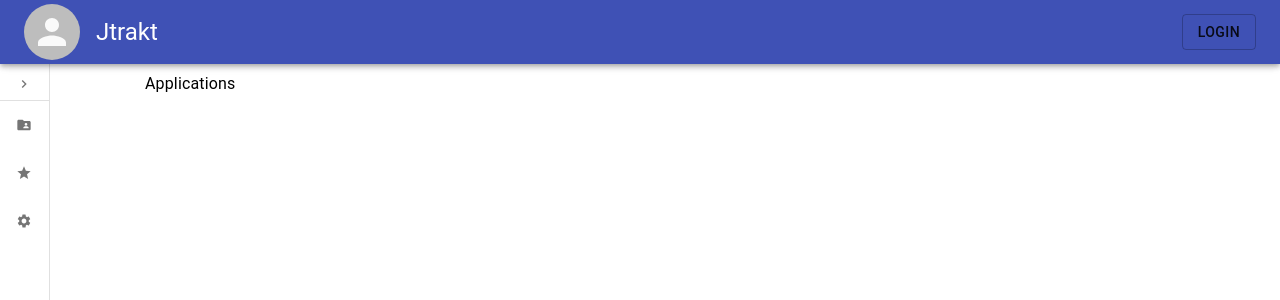
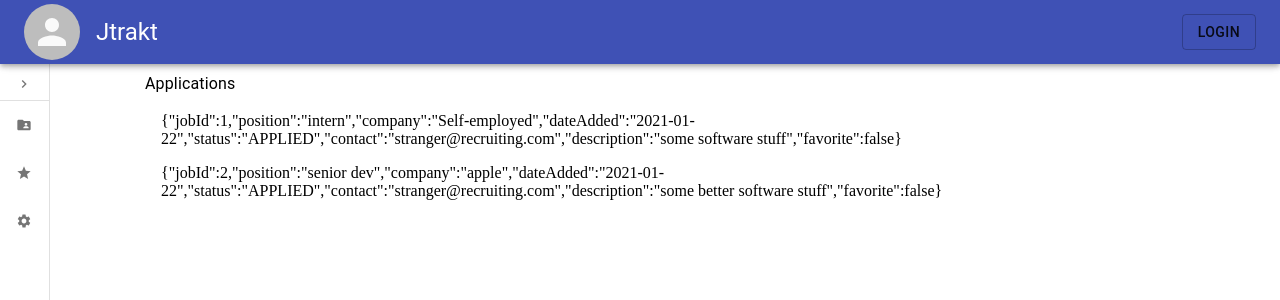
Before and after one commit to VinceDeslo/Jtrakt, a React (Create React App) app in the folder frontend-service/: page / in a window 1280 px wide. Shown: the top 300 px of the page. Built offline with nearby package versions, Linux system fonts and the light colour scheme.

Commit message:
Modify data format and test populating UI

```diff
--- a/frontend-service/src/components/Applications.tsx
+++ b/frontend-service/src/components/Applications.tsx
@@ -7,15 +7,36 @@ function Applications() {
 
     const style = useApplicationsStyle();
 
-    const jobs = fetchJobInfo();
+    //const jobs = fetchJobInfo();
+
+    // mock jobs for testing purposes
+    const jobs = [
+        {jobId: 1,
+        position: 'intern',
+        company: 'Self-employed',
+        dateAdded: '2021-01-22',
+        status: 'APPLIED',
+        contact: 'stranger@recruiting.com',
+        description: 'some software stuff',
+        favorite: false,},
+
+        {jobId: 2,
+        position: 'senior dev',
+        company: 'apple',
+        dateAdded: '2021-01-22',
+        status: 'APPLIED',
+        contact: 'stranger@recruiting.com',
+        description: 'some better software stuff',
+        favorite: false,}
+    ]
 
     return(
         <Container className={style.applicationsRoot}>
             <Typography>Applications</Typography>
             <List>
-                {/* {jobs.map((job, i)=> (
-                  <ListItem key={i}>{job.toString()}</TableHeaderCell>
-                ))} */}
+                {jobs.map((job, i)=> (
+                  <ListItem key={i}>{JSON.stringify(job)}</ListItem>
+                ))}
             </List>
         </Container>
     );
--- a/frontend-service/src/data/jobData.ts
+++ b/frontend-service/src/data/jobData.ts
@@ -19,7 +19,8 @@ export interface jobInfo {
     dateAdded: string,
     status: string,
     contact: string,
-
+    description: string,
+    favorite: boolean,
     [ key: string ]: any,
 }
 
@@ -29,4 +30,7 @@ export enum jobStatus {
     Applied = 'APPLIED',
     Interview = 'INTERVIEW',
     Technical = 'TECHNICAL',
+    Failed = 'FAILED',
+    Refused = 'REFUSED',
+    Ghosted = 'GHOSTED',
 }
```
